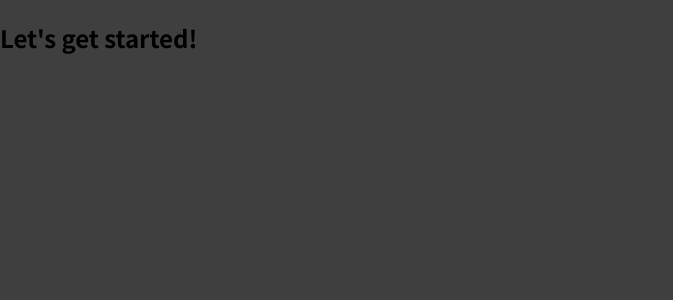
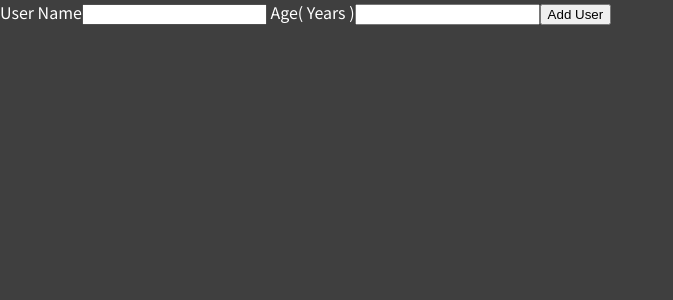
Before and after one commit to vvang044/udemy-react-practice-project-two, a React (Create React App) app: page / in a window 1280 px wide. Shown: the top 300 px of the page, without its empty margins (0-673 px from the left). Built offline with nearby package versions, Linux system fonts and the light colour scheme.

Commit message:
component folder, UI, User, AddUser.js

```diff
--- a/src/App.js
+++ b/src/App.js
@@ -1,7 +1,12 @@
+import React, {useState} from "react";
+
+import AddUser from "./components/Users/AddUser";
 function App() {
   return (
     <div>
-      <h2>Let's get started!</h2>
+
+        <AddUser />
+
     </div>
   );
 }
--- /dev/null
+++ b/src/components/Users/AddUser.js
@@ -0,0 +1,24 @@
+
+import React from "react";
+
+const AddUser = props => {
+
+    const addUserHandler = (event) => {
+        event.preventDefault();
+    }
+
+
+    return(
+        <form onSubmit={addUserHandler}>
+            <label htmlFor="username"> User Name</label>
+            <input id="username" type="text"></input>
+
+            <label htmlFor="age"> Age( Years )</label>
+            <input id="age" type="number"></input>
+
+            <button type="submit">Add User</button>
+        </form>
+    )
+}
+
+export default AddUser;
--- a/src/index.css
+++ b/src/index.css
@@ -6,9 +6,11 @@
 
 html {
   font-family: 'Noto Sans JP', sans-serif;
+
 }
 
 body {
   margin: 0;
   background-color: #3f3f3f;
+  color: #fff;
 }
```
